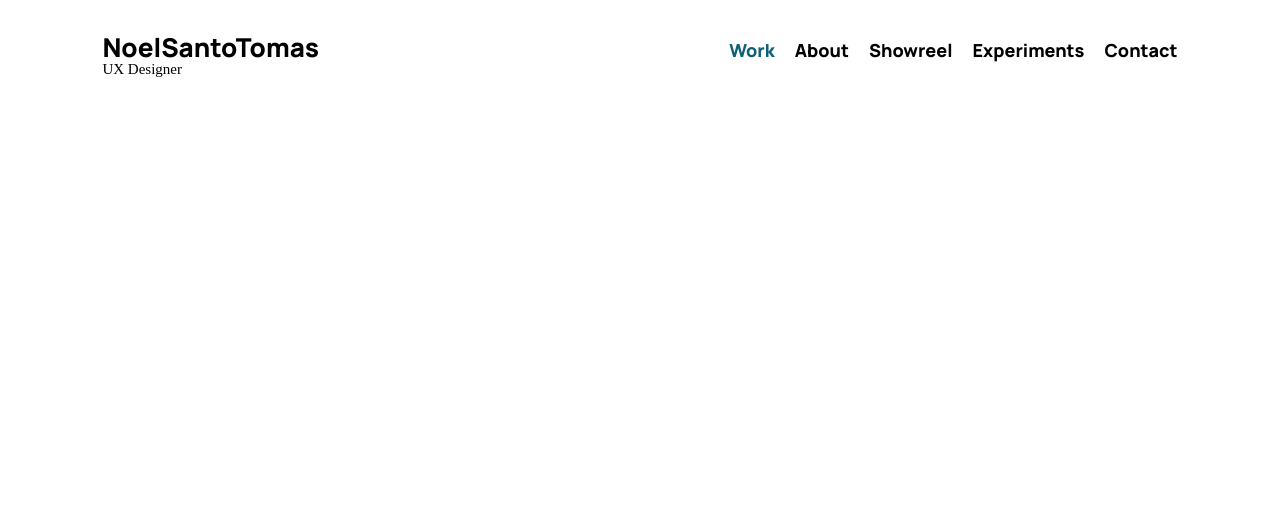
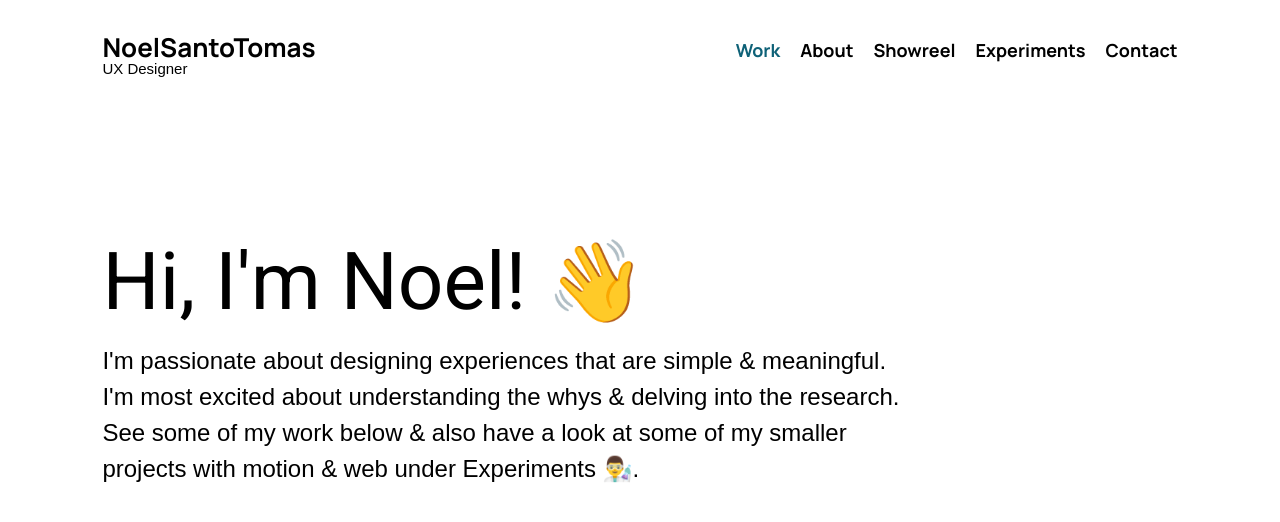
Before and after one commit to devnos/portfolio, a React (Create React App) app: page / in a window 1280 px wide. Shown: the top 522 px of the page. Built offline with nearby package versions, Linux system fonts and the light colour scheme.

Commit message:
Introduce Hero component

```diff
--- a/src/App.jsx
+++ b/src/App.jsx
@@ -1,4 +1,5 @@
 import Header from "./components/Header";
+import Hero from "./components/Hero";
 
 const App = () => {
   return (
@@ -7,6 +8,7 @@ const App = () => {
         <div class="site-container">
           <div class="site-content e2e-site-content">
             <Header />
+            <Hero />
           </div>
         </div>
       </div>
--- a/src/components/Header/index.css
+++ /dev/null
@@ -1 +0,0 @@
-@import url("https://fonts.googleapis.com/css2?family=Manrope:wght@200;800&display=swap");
--- a/src/components/Header/index.jsx
+++ b/src/components/Header/index.jsx
@@ -1,5 +1,4 @@
 import styled from "styled-components";
-import "./index.css";
 
 const LogoText = styled.div`
   font-family: "Manrope", sans-serif;
--- /dev/null
+++ b/src/components/Hero/index.jsx
@@ -0,0 +1,50 @@
+import styled from "styled-components";
+
+const Title = styled.h1`
+  font-family: "Heebo", sans-serif;
+  font-weight: 400;
+`;
+
+const HeroText = () => (
+  <div
+    class="masthead"
+    data-context="page.masthead"
+    data-hover-hint="mastheadOptions"
+  >
+    <div class="masthead-contents">
+      <div class="masthead-text js-masthead-text">
+        <div data-context="page.masthead" data-hover-hint="mastheadTitle">
+          <Title
+            decorator="inlineTextEditable"
+            contenteditable="false"
+            class="js-inline-text-editable preserve-whitespace main-text rich-text module-text"
+            data-text-keypath="customizations.masthead.title.text"
+            value="Hi, I'm Noel! 👋"
+          >
+            Hi, I'm Noel! 👋
+          </Title>
+        </div>
+        <div data-context="page.masthead" data-hover-hint="mastheadText">
+          <p
+            decorator="inlineTextEditable"
+            contenteditable="false"
+            class="js-inline-text-editable preserve-whitespace main-text rich-text module-text"
+            data-text-keypath="page.masthead.text.text"
+            value="I'm passionate about designing experiences that are simple &amp; meaningful. I'm most excited about understanding the whys &amp; delving into the research. See some of my work below &amp; also have a look at some of my smaller projects with motion &amp; web under Experiments 👨‍🔬."
+          >
+            I'm passionate about designing experiences that are simple &amp;
+            meaningful. I'm most excited about understanding the whys &amp;
+            delving into the research. See some of my work below &amp; also have
+            a look at some of my smaller projects with motion &amp; web under
+            Experiments 👨‍🔬.
+          </p>
+        </div>
+        <div class="masthead-buttons"></div>
+      </div>
+    </div>
+  </div>
+);
+
+const Hero = () => <HeroText />;
+
+export default Hero;
--- a/src/index.css
+++ b/src/index.css
@@ -1,3 +1,5 @@
+@import url("https://fonts.googleapis.com/css2?family=Heebo:wght@200;400&family=Manrope:wght@200;700&display=swap");
+
 .site-header:after,
 .logo-wrap:after {
   clear: both;
@@ -1006,7 +1008,6 @@ nav .link-title:last-child {
 }
 
 .logo-secondary {
-  font-family: pfpy;
   font-size: 15px;
   font-style: normal;
   font-weight: 400;
@@ -1052,7 +1053,6 @@ nav .gallery-title a.active {
 }
 nav .project-title a {
   color: #aaaaaa;
-  font-family: pfpy;
   font-size: 14px;
   font-style: normal;
   font-weight: 400;
@@ -1090,7 +1090,6 @@ nav .page-title a.active {
 }
 nav .link-title a {
   color: #aaaaaa;
-  font-family: pfpy;
   font-size: 14px;
   font-style: normal;
   font-weight: 400;
@@ -1265,7 +1264,6 @@ nav .link-title {
 }
 .masthead h1 {
   color: #000000;
-  font-family: pfpy;
   font-size: 80px;
   font-style: normal;
   font-weight: 500;
@@ -1276,7 +1274,6 @@ nav .link-title {
 }
 .masthead p {
   color: #000000;
-  font-family: pfpy;
   font-size: 24px;
   font-style: normal;
   font-weight: 300;
@@ -1341,7 +1338,6 @@ nav .link-title {
 }
 
 .site-footer {
-  font-family: pfpy;
   font-size: 22px;
   font-style: normal;
   font-weight: 700;
@@ -1378,7 +1374,6 @@ nav .link-title {
 }
 
 .cookie-banner {
-  font-family: pfpy;
   width: 100%;
 }
 .cookie-banner .close-btn {
@@ -1389,7 +1384,6 @@ nav .link-title {
   height: 100%;
 }
 .lightbox-content .grid__image-caption {
-  font-family: pfpy;
 }
 
 #lightbox-wrap,
@@ -1399,7 +1393,6 @@ nav .link-title {
 
 .grid__image-caption,
 .grid__image-caption-lightbox {
-  font-family: pfpy;
 }
 
 .hamburger-click-area {
@@ -1842,7 +1835,6 @@ nav .link-title {
 .project-cover .title {
   color: #ffffff;
   float: left;
-  font-family: pfpy;
   font-size: 24px;
   font-style: normal;
   font-weight: 800;
@@ -1858,7 +1850,6 @@ nav .link-title {
 .project-cover .date {
   color: #ffffff;
   float: left;
-  font-family: pfpy;
   font-size: 13px;
   font-style: normal;
   font-weight: 400;
@@ -1874,7 +1865,6 @@ nav .link-title {
 .project-cover .custom1 {
   color: #ffffff;
   float: left;
-  font-family: pfpy;
   font-size: 16px;
   font-style: normal;
   font-weight: 700;
@@ -1890,7 +1880,6 @@ nav .link-title {
 .project-cover .custom2 {
   color: #ffffff;
   float: left;
-  font-family: pfpy;
   font-size: 13px;
   font-style: normal;
   font-weight: 400;
@@ -1906,7 +1895,6 @@ nav .link-title {
 .project-cover .description {
   color: #ffffff;
   float: left;
-  font-family: pfpy;
   font-size: 14px;
   font-style: normal;
   font-weight: 400;
@@ -2082,7 +2070,6 @@ nav .link-title {
 }
 .back-to-top a {
   color: #999999;
-  font-family: pfpy;
   font-size: 18px;
   font-style: normal;
   font-weight: 400;
```
